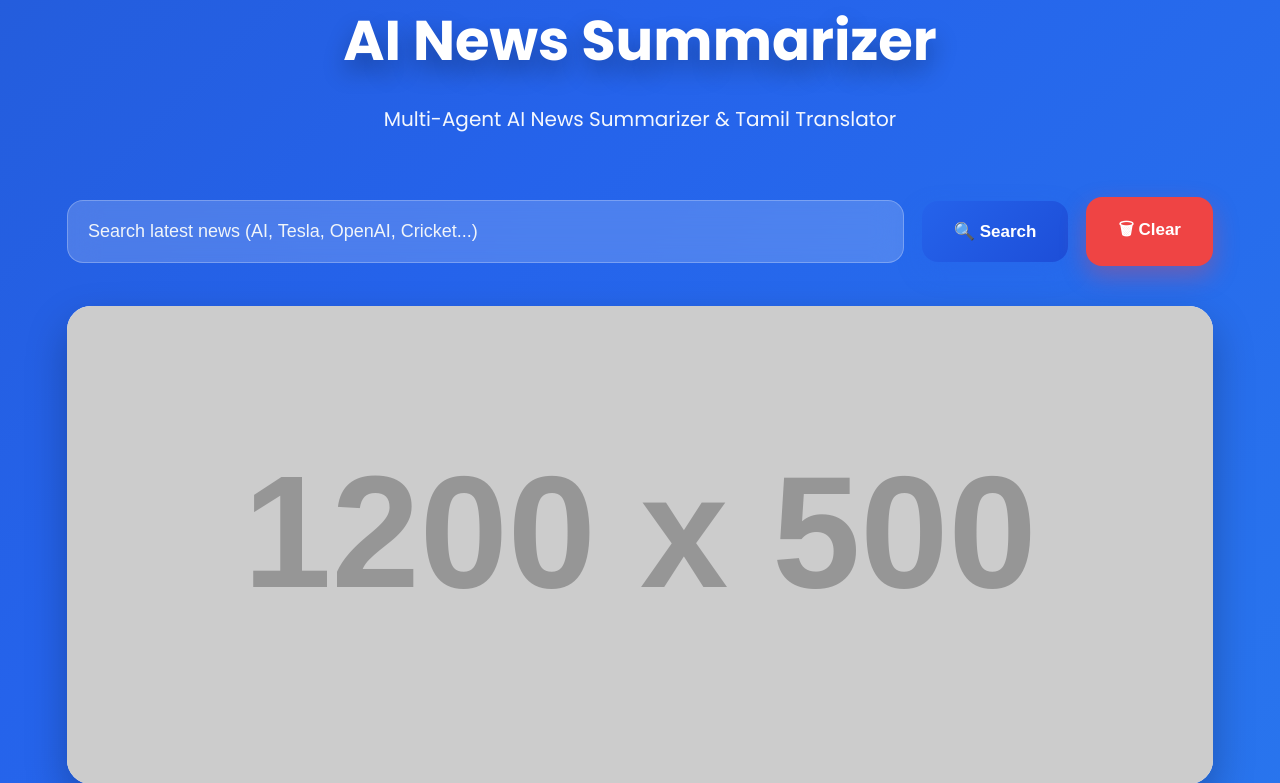
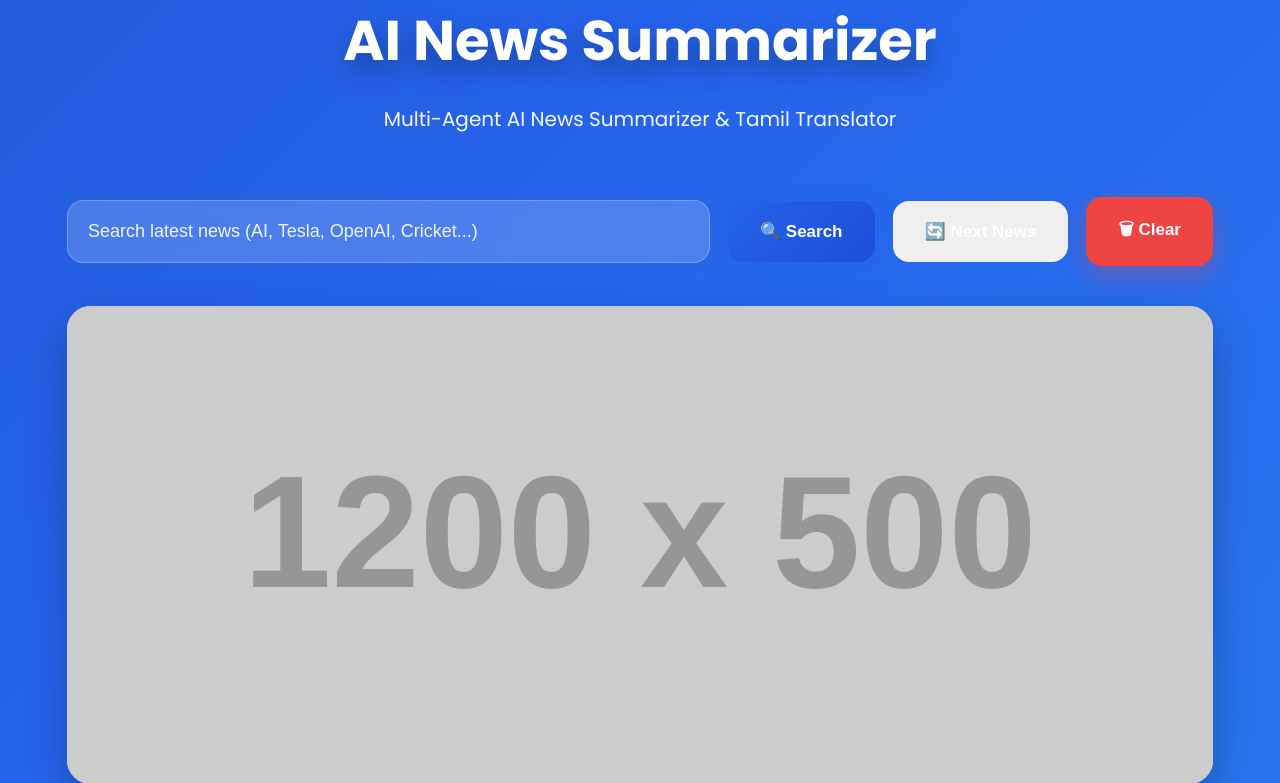
Before and after one commit to sugumarranganathan/AI-News-Summarizer, a FastAPI app: page / in a window 1280 px wide. Shown: the part 145-928 px from the top of the page. Run offline with FastAPI, Linux system fonts and the light colour scheme; grey boxes labelled with a size stand in for pictures from a placeholder-image service; some libraries are stand-ins or nearby versions.

Commit message:
Update index.html

```diff
--- a/templates/index.html
+++ b/templates/index.html
@@ -69,6 +69,10 @@ Multi-Agent AI News Summarizer & Tamil Translator
 <!-- SEARCH -->
 <!-- ========================================= -->
 
+<!-- ========================================= -->
+<!-- SEARCH -->
+<!-- ========================================= -->
+
 <section class="search-box">
 
     <input
@@ -76,13 +80,19 @@ type="text"
         id="topic"
         placeholder="Search latest news (AI, Tesla, OpenAI, Cricket...)">
 
-<button id="searchBtn">
+    <button id="searchBtn" class="search-btn">
 
         🔍 Search
 
     </button>
 
-<button id="clearBtn">
+    <button id="refreshBtn" class="refresh-btn">
+
+        🔄 Next News
+
+    </button>
+
+    <button id="clearBtn" class="clear-btn">
 
         🗑 Clear
 
```
Lines whose indentation alone changed are shown as unchanged.
